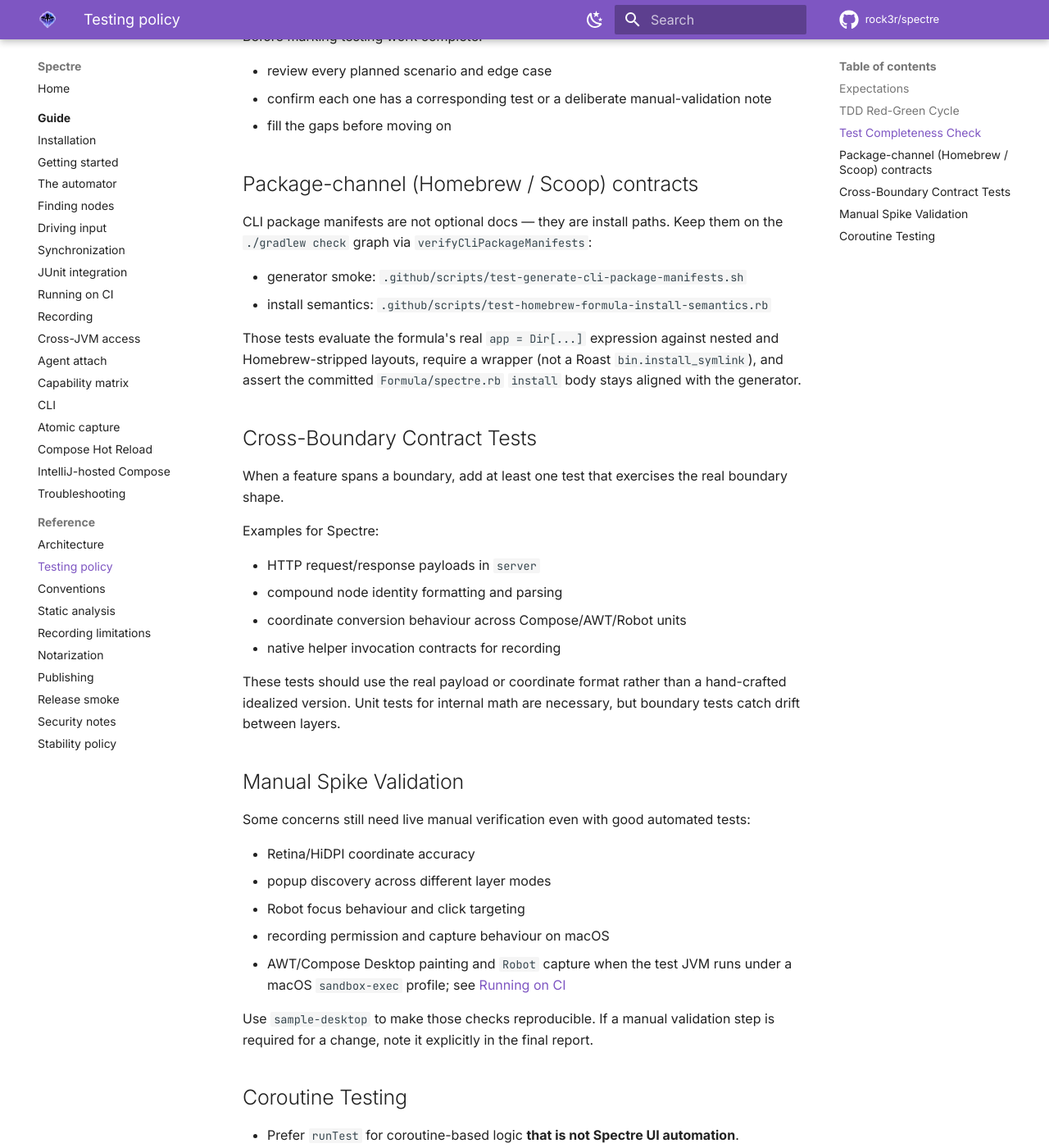
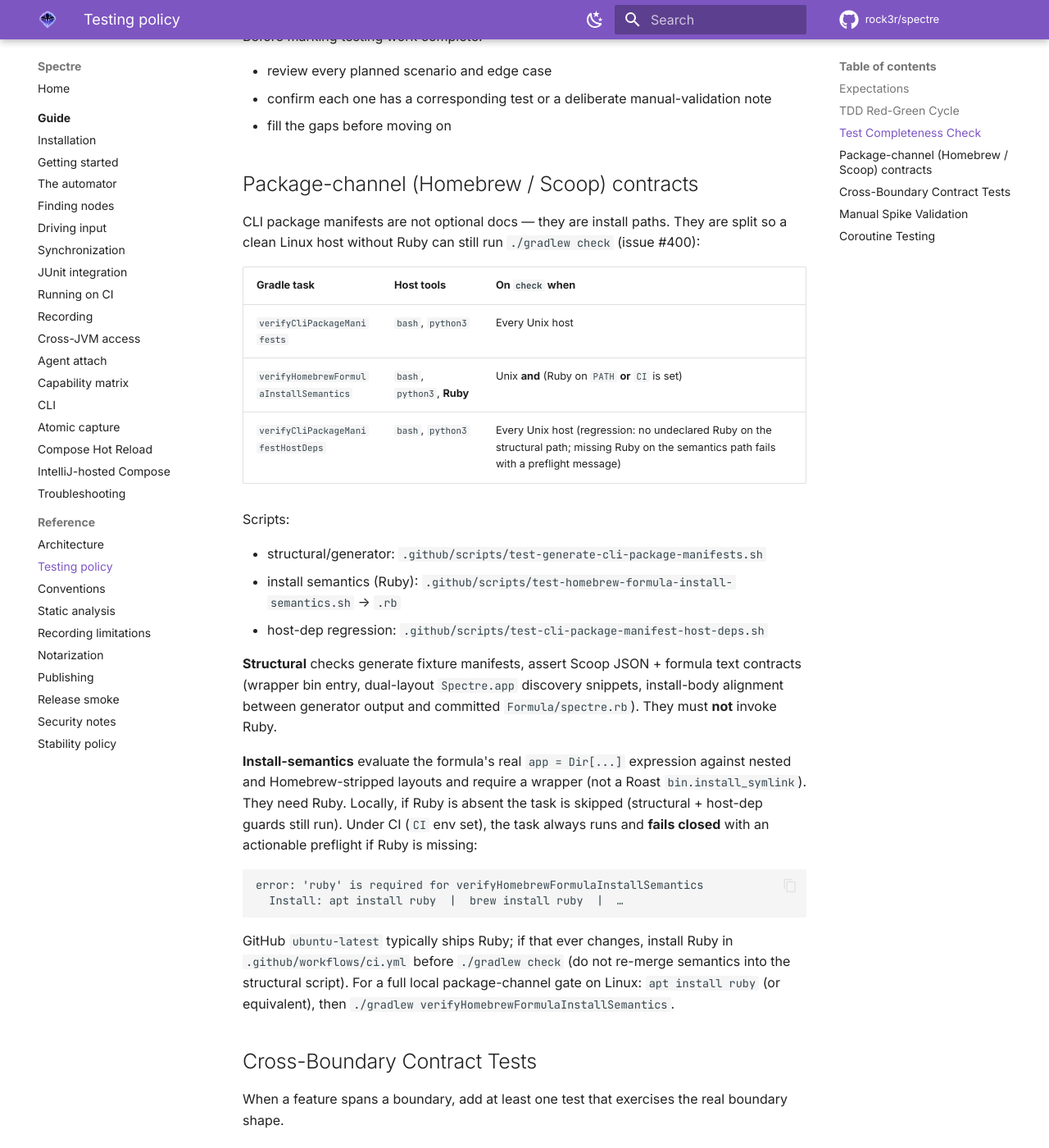
Before and after one commit to rock3r/spectre, an MkDocs documentation site: the page built from docs/TESTING.md, in a window 1280 px wide and 1400 px high, scrolled down 1012 px. Shown: the whole window at 82% size. Built offline with MkDocs 1.6.1 and Material for MkDocs 9.7.7, drawn with Linux system fonts in a browser that asks for light colours; comment, search, counter and statistics services are not loaded.

Commit message:
fix(check): split CLI package-manifest Ruby dep for clean Linux
Ruby was required undeclared by verifyCliPackageManifests, so clean Ubuntu
without Ruby failed mid-script with command not found (#400).

Strategy 2: keep structural/generator contracts on every Unix check with
python3 only; run Homebrew install-semantics in a separate task when Ruby
is present or under CI (actionable preflight if missing). Add a host-dep
regression script so the undeclared-Ruby footgun cannot return silently.

````diff
--- a/docs/TESTING.md
+++ b/docs/TESTING.md
@@ -36,15 +36,40 @@
 
 ## Package-channel (Homebrew / Scoop) contracts
 
-CLI package manifests are not optional docs — they are install paths. Keep them on the
-`./gradlew check` graph via `verifyCliPackageManifests`:
+CLI package manifests are not optional docs — they are install paths. They are split so
+a clean Linux host without Ruby can still run `./gradlew check` (issue #400):
 
-- generator smoke: `.github/scripts/test-generate-cli-package-manifests.sh`
-- install semantics: `.github/scripts/test-homebrew-formula-install-semantics.rb`
+| Gradle task | Host tools | On `check` when |
+|---|---|---|
+| `verifyCliPackageManifests` | `bash`, `python3` | Every Unix host |
+| `verifyHomebrewFormulaInstallSemantics` | `bash`, `python3`, **Ruby** | Unix **and** (Ruby on `PATH` **or** `CI` is set) |
+| `verifyCliPackageManifestHostDeps` | `bash`, `python3` | Every Unix host (regression: no undeclared Ruby on the structural path; missing Ruby on the semantics path fails with a preflight message) |
 
-Those tests evaluate the formula's real `app = Dir[...]` expression against nested and
-Homebrew-stripped layouts, require a wrapper (not a Roast `bin.install_symlink`), and
-assert the committed `Formula/spectre.rb` `install` body stays aligned with the generator.
+Scripts:
+
+- structural/generator: `.github/scripts/test-generate-cli-package-manifests.sh`
+- install semantics (Ruby): `.github/scripts/test-homebrew-formula-install-semantics.sh` → `.rb`
+- host-dep regression: `.github/scripts/test-cli-package-manifest-host-deps.sh`
+
+**Structural** checks generate fixture manifests, assert Scoop JSON + formula text contracts
+(wrapper bin entry, dual-layout `Spectre.app` discovery snippets, install-body alignment
+between generator output and committed `Formula/spectre.rb`). They must **not** invoke Ruby.
+
+**Install-semantics** evaluate the formula's real `app = Dir[...]` expression against nested
+and Homebrew-stripped layouts and require a wrapper (not a Roast `bin.install_symlink`).
+They need Ruby. Locally, if Ruby is absent the task is skipped (structural + host-dep
+guards still run). Under CI (`CI` env set), the task always runs and **fails closed** with
+an actionable preflight if Ruby is missing:
+
+```text
+error: 'ruby' is required for verifyHomebrewFormulaInstallSemantics
+  Install: apt install ruby  |  brew install ruby  |  …
+```
+
+GitHub `ubuntu-latest` typically ships Ruby; if that ever changes, install Ruby in
+`.github/workflows/ci.yml` before `./gradlew check` (do not re-merge semantics into the
+structural script). For a full local package-channel gate on Linux: `apt install ruby`
+(or equivalent), then `./gradlew verifyHomebrewFormulaInstallSemantics`.
 
 ## Cross-Boundary Contract Tests
 
````
Also changed, not shown: docs/PUBLISHING.md (+13 -5 lines), docs/RELEASE-SMOKE.md (+1 -0 lines), 5 other files.
